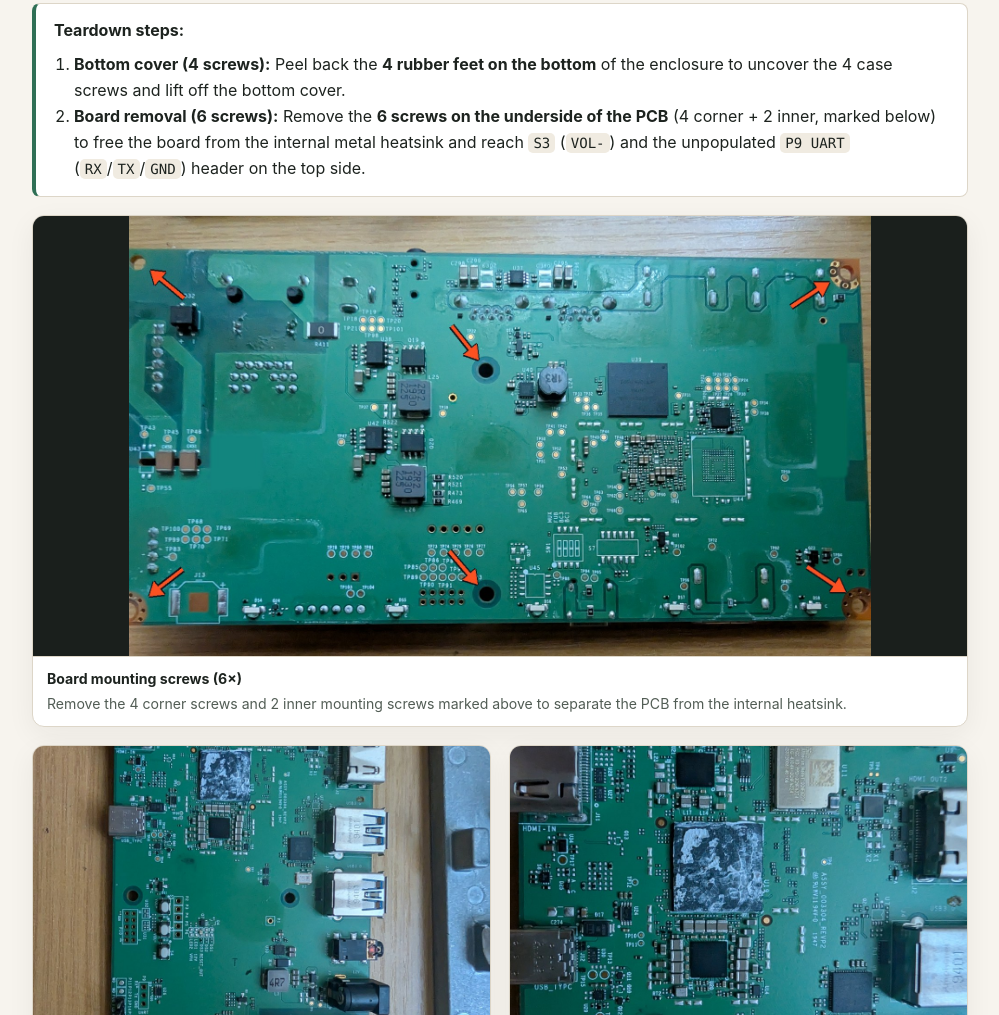
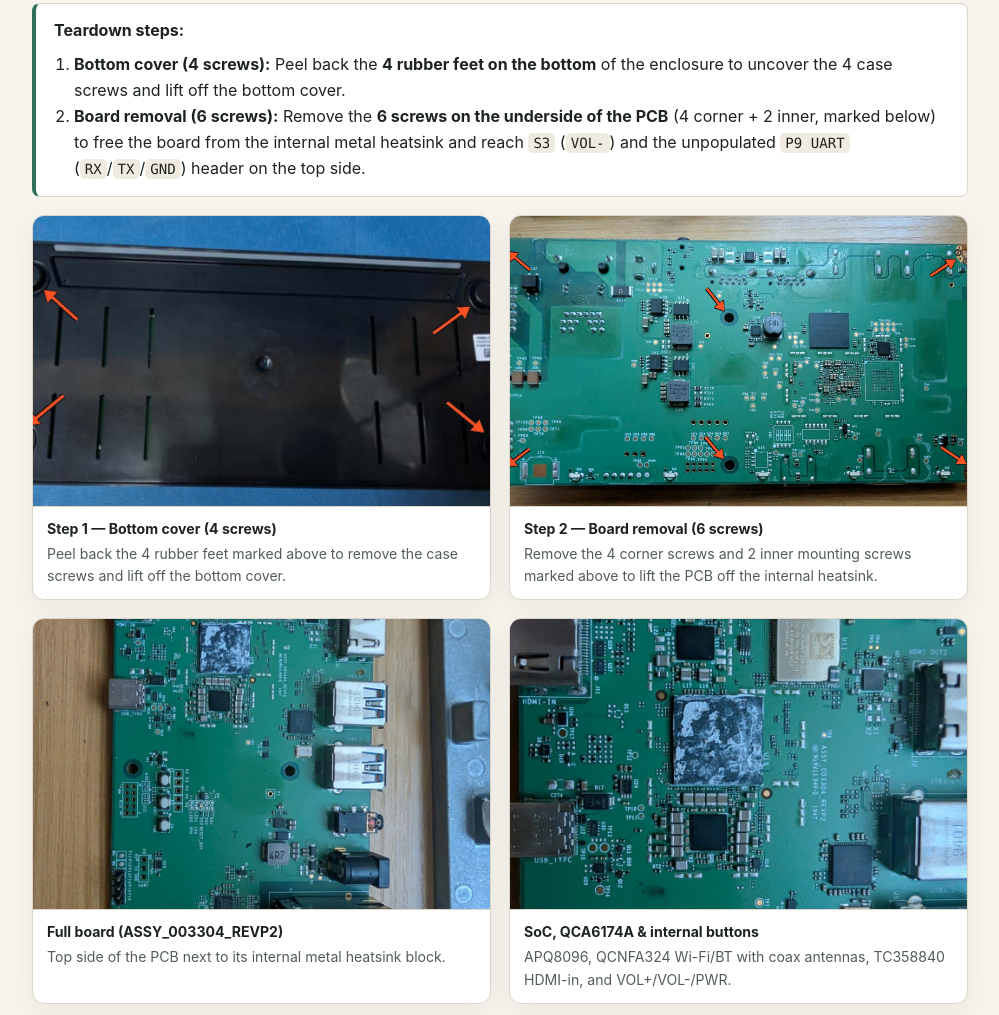
Before and after one commit to NotADevIAmaMeatPopsicle/Solstice-Pod-TV, a plain HTML site: page docs/index.html in a window 1280 px wide. Shown: the part 818-1833 px from the top of the page, without its empty margins (140-1139 px from the left). Drawn offline with Linux system fonts and the light colour scheme.

Commit message:
Add annotated bottom rubber-feet teardown photo

```diff
--- a/docs/index.html
+++ b/docs/index.html
@@ -357,10 +357,16 @@
         </ol>
       </div>
 
-      <figure class="photo" style="margin-top: 18px;">
-        <img src="images/teardown-pcb-6-screws.jpg" alt="Underside of the SP8096 PCB with arrows pointing to the 6 board mounting screws" style="height: auto; max-height: 440px; object-fit: contain; background: #1a1f1c;">
-        <figcaption><strong>Board mounting screws (6×)</strong>Remove the 4 corner screws and 2 inner mounting screws marked above to separate the PCB from the internal heatsink.</figcaption>
-      </figure>
+      <div class="grid-2">
+        <figure class="photo">
+          <img src="images/teardown-bottom-4-feet.jpg" alt="Underside of the Mersive Solstice Pod Gen3 with arrows pointing to the 4 rubber feet">
+          <figcaption><strong>Step 1 — Bottom cover (4 screws)</strong>Peel back the 4 rubber feet marked above to remove the case screws and lift off the bottom cover.</figcaption>
+        </figure>
+        <figure class="photo">
+          <img src="images/teardown-pcb-6-screws.jpg" alt="Underside of the SP8096 PCB with arrows pointing to the 6 board mounting screws">
+          <figcaption><strong>Step 2 — Board removal (6 screws)</strong>Remove the 4 corner screws and 2 inner mounting screws marked above to lift the PCB off the internal heatsink.</figcaption>
+        </figure>
+      </div>
 
       <div class="grid-2">
         <figure class="photo">
```
Also changed, not shown: docs/images/teardown-bottom-4-feet.jpg (added), 1 other file.
